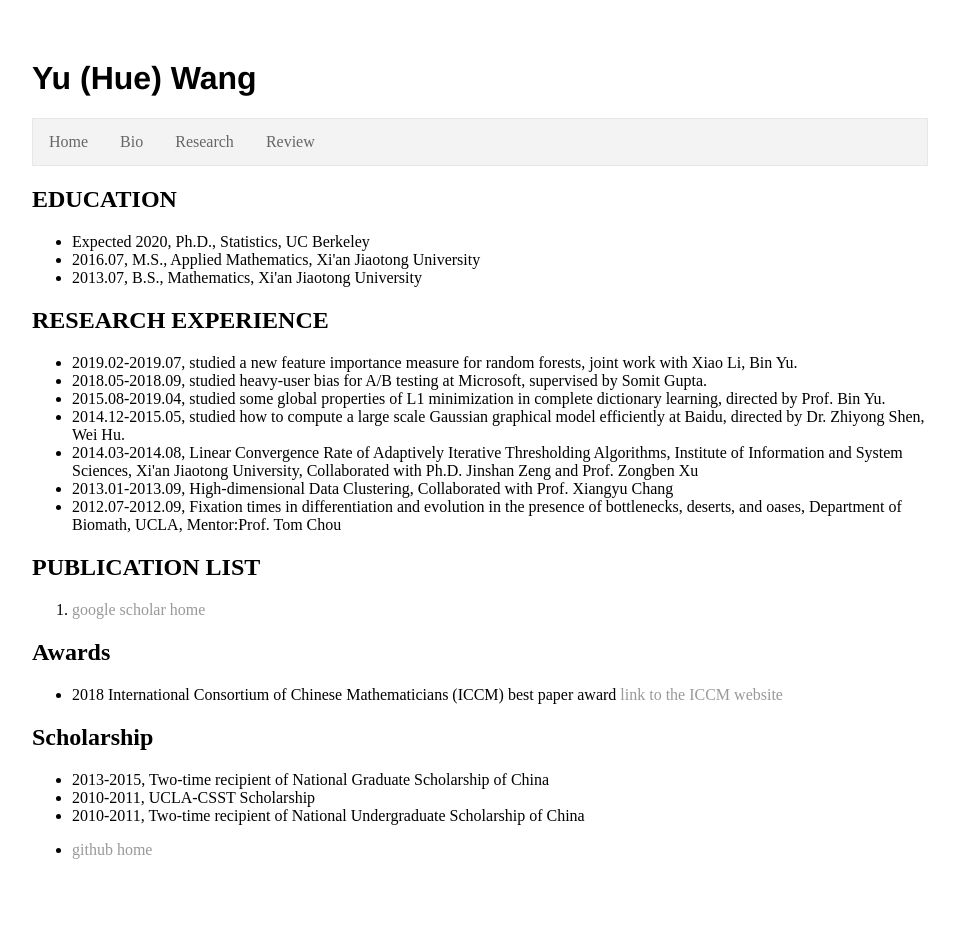
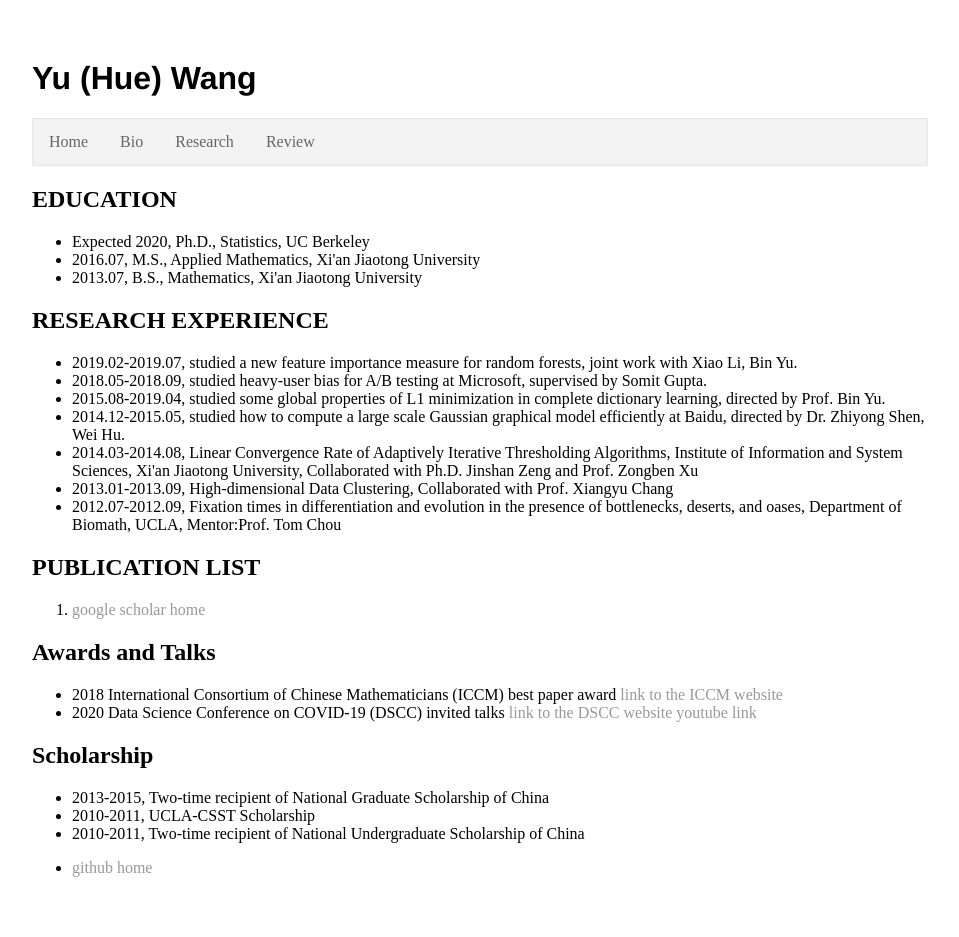
Before and after one commit to shifwang/shifwang.github.io, a Jekyll site: the page bio.html, which Jekyll copies as it is, in a window 1280 px wide. Shown: the whole page, without its empty margins (160-1119 px from the left). Built offline with Jekyll 4.4.1, drawn with Linux system fonts in a browser that asks for light colours.

Commit message:
add DSCC

```diff
--- a/bio.html
+++ b/bio.html
@@ -35,9 +35,10 @@
     <ol>
       <li> <a href="https://scholar.google.com/citations?user=c3z9Ox8AAAAJ&hl=en"> google scholar home </a> </li>
     </ol>
-    <h2> Awards </h2>
+    <h2> Awards and Talks </h2>
     <ul>
       <li> 2018 International Consortium of Chinese Mathematicians (ICCM) best paper award <a href="http://iccm.tsinghua.edu.cn/_awards/">link to the ICCM website</a> </li>
+      <li> 2020 Data Science Conference on COVID-19 (DSCC) invited talks <a href="https://sites.google.com/view/dscc-19">link to the DSCC website</a> <a href="https://www.youtube.com/watch?v=JLqbcCR7BxM&feature=youtu.be">youtube link</a> </li>
     </ul>
     <h2> Scholarship </h2>
     <ul>
```
